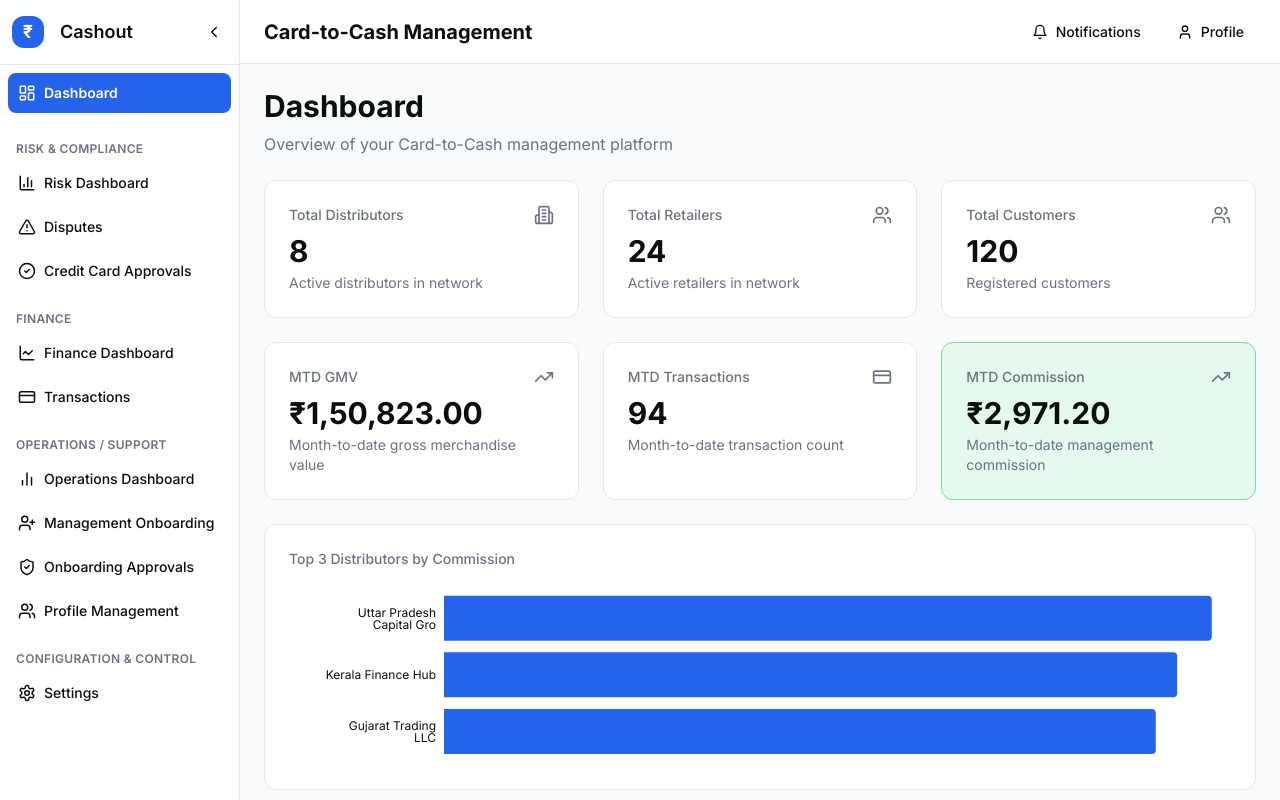
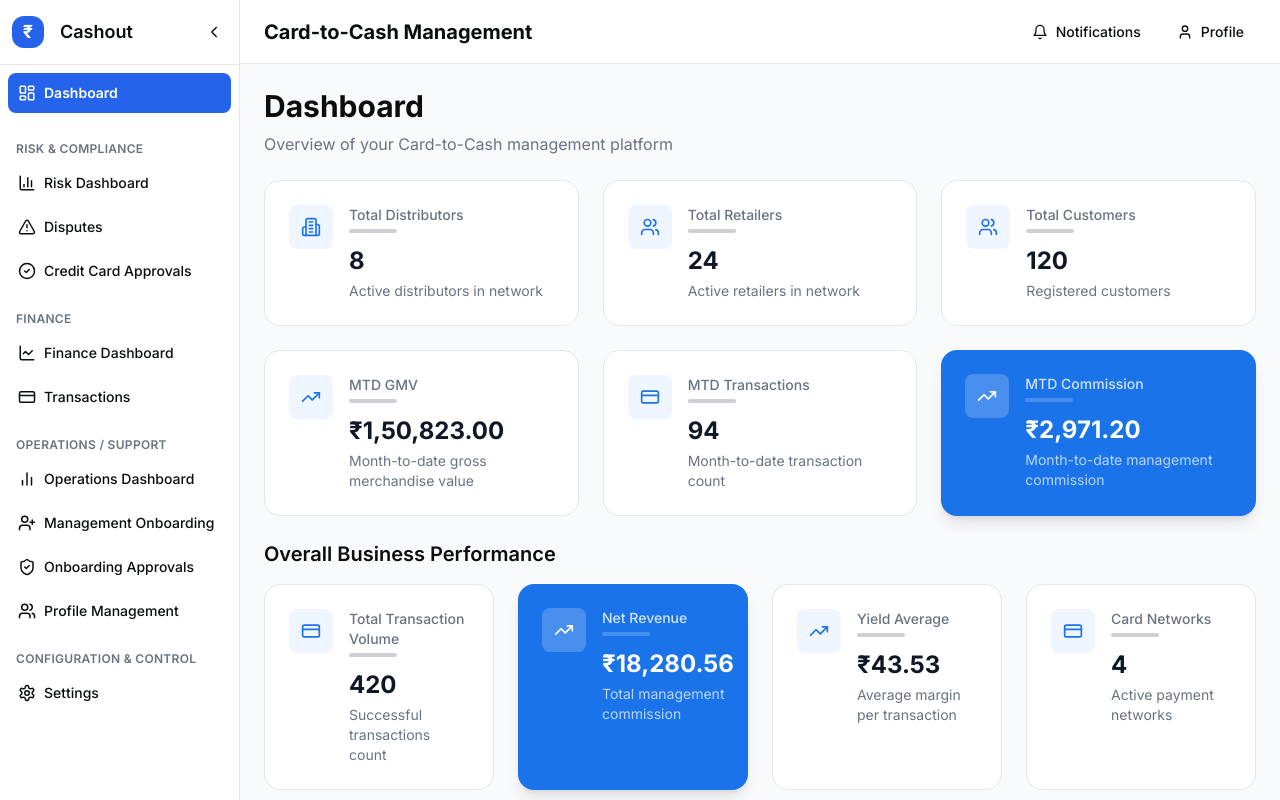
Before and after one commit to roslind-vasantha/ctc-management, a Next.js app: page / in a window 1280 px wide. Built offline with nearby package versions, Linux system fonts and the light colour scheme.

Commit message:
update overall dashboard

```diff
--- a/app/page.tsx
+++ b/app/page.tsx
@@ -11,6 +11,71 @@ import { useStore } from '@/lib/store';
 import { fmtCurrency, fmtDate, fmtNumber } from '@/lib/format';
 import type { ColumnDef } from '@/lib/types';
 import { Users, Building2, CreditCard, TrendingUp } from 'lucide-react';
+import { cn } from '@/lib/utils';
+
+type KPICardProps = {
+  label: string;
+  value: string;
+  subtext: string;
+  icon: React.ReactNode;
+  variant?: 'default' | 'primary';
+};
+
+function KPICard({ label, value, subtext, icon, variant = 'default' }: KPICardProps) {
+  return (
+    <div
+      className={cn(
+        'relative rounded-2xl p-6 transition-all duration-200 hover:scale-[1.02]',
+        variant === 'primary'
+          ? 'bg-[var(--primary)] text-white shadow-lg'
+          : 'bg-white border border-gray-200 text-gray-900'
+      )}
+    >
+      <div className="flex items-start gap-4">
+        <div
+          className={cn(
+            'rounded-lg p-3',
+            variant === 'primary'
+              ? 'bg-white/20'
+              : 'bg-blue-50'
+          )}
+        >
+          <div className={variant === 'primary' ? 'text-white' : 'text-[var(--primary)]'}>
+            {icon}
+          </div>
+        </div>
+
+        <div className="flex-1">
+          <p
+            className={cn(
+              'text-sm font-medium mb-1',
+              variant === 'primary' ? 'text-white/80' : 'text-gray-500'
+            )}
+          >
+            {label}
+          </p>
+          <div className="h-1 w-12 bg-current opacity-20 rounded mb-3" />
+          <p
+            className={cn(
+              'text-2xl font-bold mb-1',
+              variant === 'primary' ? 'text-white' : 'text-gray-900'
+            )}
+          >
+            {value}
+          </p>
+          <p
+            className={cn(
+              'text-sm',
+              variant === 'primary' ? 'text-white/70' : 'text-gray-500'
+            )}
+          >
+            {subtext}
+          </p>
+        </div>
+      </div>
+    </div>
+  );
+}
 
 export default function DashboardPage() {
   const { distributors, retailers, customers, transactions } = useStore();
@@ -38,19 +103,45 @@ export default function DashboardPage() {
     };
   }, [distributors, retailers, customers, transactions]);
 
-  // Top 3 distributors by commission
-  const top3Distributors = useMemo(() => {
-    const distCommissions = distributors.map((dist) => {
-      const distTxns = transactions.filter((t) => t.distributorId === dist.id);
-      const totalCommission = distTxns.reduce((sum, t) => sum + t.commissionToMgmt, 0);
-      return { name: dist.name, value: totalCommission };
-    });
+  // Overall Business Performance Metrics
+  const businessMetrics = useMemo(() => {
+    // Only count successful transactions
+    const successfulTxns = transactions.filter((t) => t.status === 'success');
 
-    return distCommissions
-      .sort((a, b) => b.value - a.value)
-      .slice(0, 3)
-      .map((d) => ({ ...d, name: d.name.slice(0, 25) }));
-  }, [distributors, transactions]);
+    // Total Transaction Volume
+    const totalVolume = successfulTxns.length;
+
+    // GMV by Card Network
+    const gmvByNetwork = successfulTxns.reduce((acc, t) => {
+      const network = t.cardBrand || 'UNKNOWN';
+      if (!acc[network]) {
+        acc[network] = { gmv: 0, count: 0 };
+      }
+      acc[network].gmv += t.amount;
+      acc[network].count += 1;
+      return acc;
+    }, {} as Record<string, { gmv: number; count: number }>);
+
+    // Convert to array for chart
+    const networkData = Object.entries(gmvByNetwork).map(([name, data]) => ({
+      name,
+      value: data.gmv,
+      count: data.count,
+    }));
+
+    // Net Revenue (commissionToMgmt is the revenue for management)
+    const netRevenue = successfulTxns.reduce((sum, t) => sum + t.commissionToMgmt, 0);
+
+    // Yield Average (average margin per transaction)
+    const yieldAverage = totalVolume > 0 ? netRevenue / totalVolume : 0;
+
+    return {
+      totalVolume,
+      networkData,
+      netRevenue,
+      yieldAverage,
+    };
+  }, [transactions]);
 
   // Recent transactions
   const recentTransactions = useMemo(() => {
@@ -97,47 +188,6 @@ export default function DashboardPage() {
 
     return data;
   }, [transactions, dateRange]);
-
-  // Suggestions
-  const suggestions = useMemo(() => {
-    const items: string[] = [];
-
-    // High performer
-    if (top3Distributors.length > 0) {
-      items.push(`${top3Distributors[0].name} is your top distributor with ${fmtCurrency(top3Distributors[0].value)} in management commissions`);
-    }
-
-    // Pending KYC
-    const pendingKyc = [...distributors, ...retailers, ...customers].filter(
-      (e) => e.kycStatus === 'pending'
-    );
-    if (pendingKyc.length > 0) {
-      items.push(`${pendingKyc.length} entities have pending KYC verification`);
-    }
-
-    // Growth rate
-    const last30Days = transactions.filter(
-      (t) => new Date(t.createdAt) >= new Date(Date.now() - 30 * 24 * 60 * 60 * 1000)
-    );
-    const prev30Days = transactions.filter((t) => {
-      const date = new Date(t.createdAt);
-      return (
-        date >= new Date(Date.now() - 60 * 24 * 60 * 60 * 1000) &&
-        date < new Date(Date.now() - 30 * 24 * 60 * 60 * 1000)
-      );
-    });
-
-    if (prev30Days.length > 0) {
-      const growth = ((last30Days.length - prev30Days.length) / prev30Days.length) * 100;
-      if (Math.abs(growth) > 5) {
-        items.push(
-          `Transaction volume ${growth > 0 ? 'increased' : 'decreased'} by ${Math.abs(growth).toFixed(1)}% compared to previous 30 days`
-        );
-      }
-    }
-
-    return items;
-  }, [distributors, retailers, customers, transactions, top3Distributors]);
 
   const columns: ColumnDef<typeof recentTransactions[0]>[] = [
     { key: 'id', label: 'Transaction ID', sortable: true },
@@ -189,48 +239,82 @@ export default function DashboardPage() {
 
       {/* KPI Cards */}
       <div className="grid grid-cols-1 md:grid-cols-2 lg:grid-cols-3 gap-6">
-        <Card
-          header="Total Distributors"
+        <KPICard
+          label="Total Distributors"
           value={fmtNumber(kpis.totalDistributors)}
           subtext="Active distributors in network"
-          icon={<Building2 size={20} />}
+          icon={<Building2 size={20} aria-hidden="true" />}
         />
-        <Card
-          header="Total Retailers"
+        <KPICard
+          label="Total Retailers"
           value={fmtNumber(kpis.totalRetailers)}
           subtext="Active retailers in network"
-          icon={<Users size={20} />}
+          icon={<Users size={20} aria-hidden="true" />}
         />
-        <Card
-          header="Total Customers"
+        <KPICard
+          label="Total Customers"
           value={fmtNumber(kpis.totalCustomers)}
           subtext="Registered customers"
-          icon={<Users size={20} />}
+          icon={<Users size={20} aria-hidden="true" />}
         />
-        <Card
-          header="MTD GMV"
+        <KPICard
+          label="MTD GMV"
           value={fmtCurrency(kpis.mtdGmv)}
           subtext="Month-to-date gross merchandise value"
-          icon={<TrendingUp size={20} />}
+          icon={<TrendingUp size={20} aria-hidden="true" />}
         />
-        <Card
-          header="MTD Transactions"
+        <KPICard
+          label="MTD Transactions"
           value={fmtNumber(kpis.mtdTransactions)}
           subtext="Month-to-date transaction count"
-          icon={<CreditCard size={20} />}
+          icon={<CreditCard size={20} aria-hidden="true" />}
         />
-        <Card
-          header="MTD Commission"
+        <KPICard
+          label="MTD Commission"
           value={fmtCurrency(kpis.mtdCommission)}
           subtext="Month-to-date management commission"
-          icon={<TrendingUp size={20} />}
-          variant="success"
+          icon={<TrendingUp size={20} aria-hidden="true" />}
+          variant="primary"
         />
       </div>
 
-      {/* Top 3 Distributors */}
-      <Card header="Top 3 Distributors by Commission">
-        <BarMini data={top3Distributors} height={180} />
+      {/* Overall Business Performance */}
+      <div>
+        <h2 className="text-xl font-semibold text-[var(--text-color)] mb-4">
+          Overall Business Performance
+        </h2>
+        <div className="grid grid-cols-1 md:grid-cols-2 lg:grid-cols-4 gap-6">
+          <KPICard
+            label="Total Transaction Volume"
+            value={fmtNumber(businessMetrics.totalVolume)}
+            subtext="Successful transactions count"
+            icon={<CreditCard size={20} aria-hidden="true" />}
+          />
+          <KPICard
+            label="Net Revenue"
+            value={fmtCurrency(businessMetrics.netRevenue)}
+            subtext="Total management commission"
+            icon={<TrendingUp size={20} aria-hidden="true" />}
+            variant="primary"
+          />
+          <KPICard
+            label="Yield Average"
+            value={fmtCurrency(businessMetrics.yieldAverage)}
+            subtext="Average margin per transaction"
+            icon={<TrendingUp size={20} aria-hidden="true" />}
+          />
+          <KPICard
+            label="Card Networks"
+            value={fmtNumber(businessMetrics.networkData.length)}
+            subtext="Active payment networks"
+            icon={<CreditCard size={20} aria-hidden="true" />}
+          />
+        </div>
+      </div>
+
+      {/* GMV by Card Network */}
+      <Card header="GMV by Card Network">
+        <BarMini data={businessMetrics.networkData} height={200} />
       </Card>
 
       {/* Time Series */}
@@ -272,23 +356,6 @@ export default function DashboardPage() {
           compact
         />
       </Card>
-
-      {/* Suggestions */}
-      {suggestions.length > 0 && (
-        <Card header="Insights & Suggestions">
-          <ul className="space-y-3">
-            {suggestions.map((suggestion, idx) => (
-              <li
-                key={idx}
-                className="flex items-start gap-3 text-sm text-[var(--text-color)]"
-              >
-                <span className="text-[var(--foreground)] font-bold">•</span>
-                <span>{suggestion}</span>
-              </li>
-            ))}
-          </ul>
-        </Card>
-      )}
     </div>
   );
 }
```
